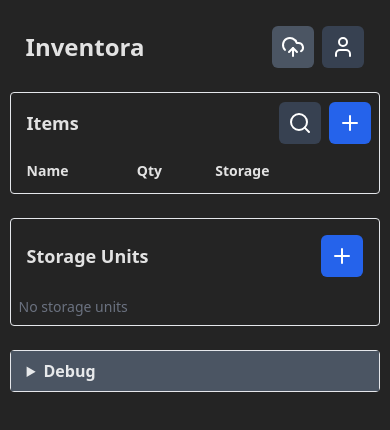
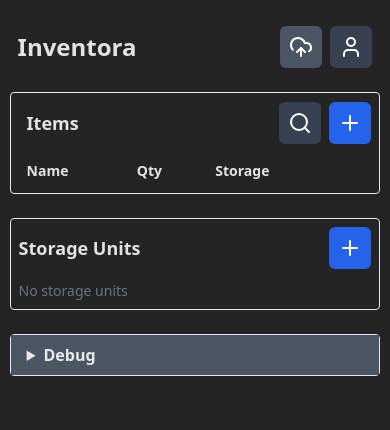
Before and after one commit to dabecart/inventora, a React (Vite) app: page / in a window 390 px wide. Shown: the top 430 px of the page. Built offline with nearby package versions, Linux system fonts and the light colour scheme.

Commit message:
Fixed minor padding issue on phone.

```diff
--- a/src/App.jsx
+++ b/src/App.jsx
@@ -299,7 +299,7 @@ export default function InventoraClient() {
       </div>
 
       <div className="mt-6 p-2 sm:p-4 border rounded">
-        <div className="flex justify-between items-center mb-3 p-2 sm:p-0">
+        <div className="flex justify-between items-center mb-3">
           <h2 className="text-lg font-semibold">Storage Units</h2>
           <div className="flex gap-2">
             <IconButton title="Create storage unit" onClick={() => setCreatingStorage(true)} className="bg-blue-600 text-white"><Plus /></IconButton>
--- a/src/components/MenuHeader.jsx
+++ b/src/components/MenuHeader.jsx
@@ -19,7 +19,7 @@ export default function MenuHeader({ signedIn, userId, status, manualPush, local
   }, []);
 
   return (
-    <header className="flex items-center justify-between my-4 px-4 relative">
+    <header className="flex items-center justify-between my-4 px-2 sm:px-4 relative">
       {/* Left */}
       <div className="flex items-center gap-4">
         <h1
```
